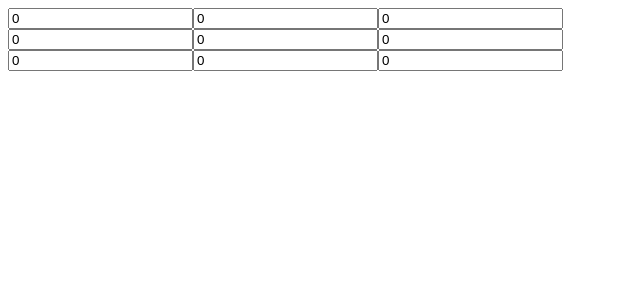
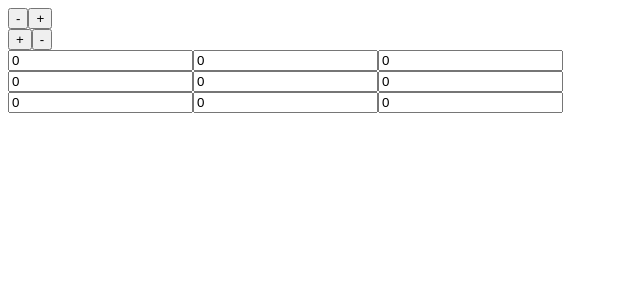
Before and after one commit to DEsimas/matrix-calc, a React app: page / in a window 1280 px wide. Shown: the top 300 px of the page, without its empty margins (0-640 px from the left). Built offline with nearby package versions, Linux system fonts and the light colour scheme.

Commit message:
matrix column controls added

```diff
--- a/src/App.js
+++ b/src/App.js
@@ -7,7 +7,7 @@ const App = () => {
     }
 
     return (
-        <Input />
+        <Input onChange={m} />
     )
 }
 
--- a/src/Matrix.js
+++ b/src/Matrix.js
@@ -13,3 +13,17 @@ export function replace(matrix, row, column, value) {
     matrix[row][column] = value
     return [...matrix]
 }
+
+export function addZeroColumn(matrix) {
+    for (let i = 0; i < matrix.length; i++) {
+        matrix[i].push(0)
+    }
+    return [...matrix]
+}
+
+export function removeLastColumn(matrix) {
+    for (let i = 0; i < matrix.length; i++) {
+        matrix[i].pop()
+    }
+    return [...matrix]
+}
--- a/src/components/Input.js
+++ b/src/components/Input.js
@@ -1,5 +1,5 @@
 import React, { useState } from 'react'
-import { getZeroMatrix, replace } from '../Matrix'
+import { addZeroColumn, getZeroMatrix, removeLastColumn, replace } from '../Matrix'
 
 const Input = (props) => {
     const [width, setWidth] = useState(props.width ?? 3)
@@ -30,8 +30,14 @@ const Input = (props) => {
 
     return (
         <div className='input'>
-            <div className='control-row'></div>
-            <div className='control-column'></div>
+            <div className='control-column'>
+                <button disabled={matrix[0].length == 1} onClick={() => setMatrix(removeLastColumn(matrix))}>-</button>
+                <button disabled={matrix[0].length >= 20} onClick={() => setMatrix(addZeroColumn(matrix))}>+</button>
+            </div>
+            <div className='control-row'>
+                <button>+</button>
+                <button>-</button>
+            </div>
             <div className='matrix'>
                 {getMatrixInputs()}
             </div>
```
